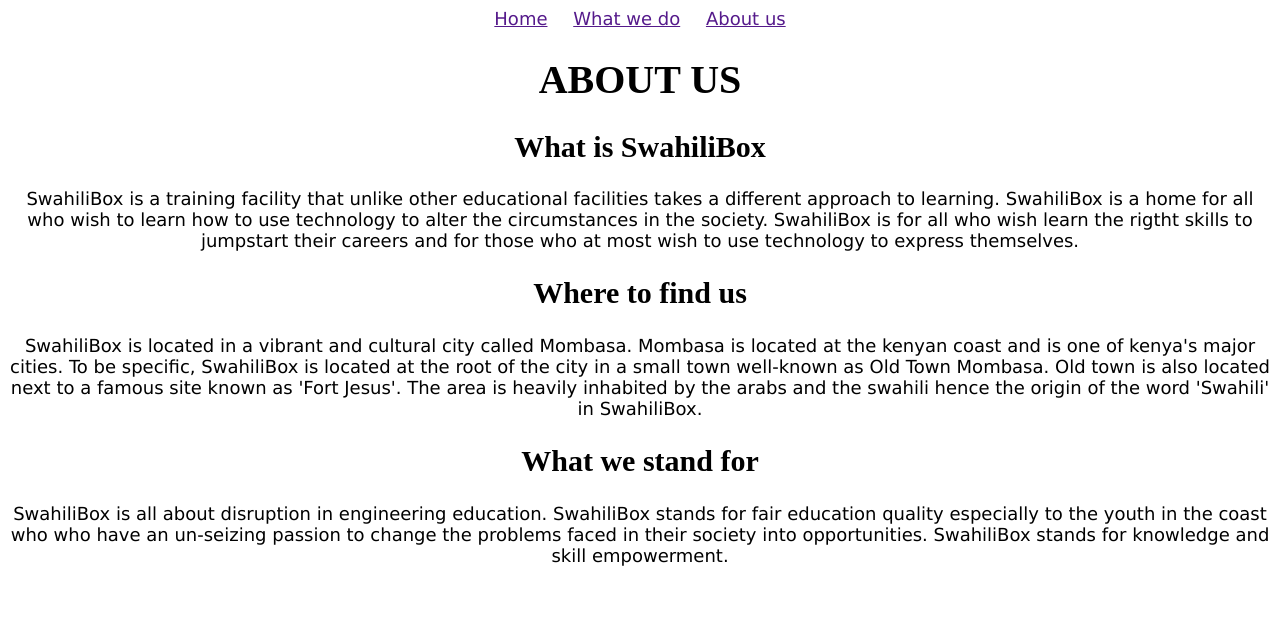
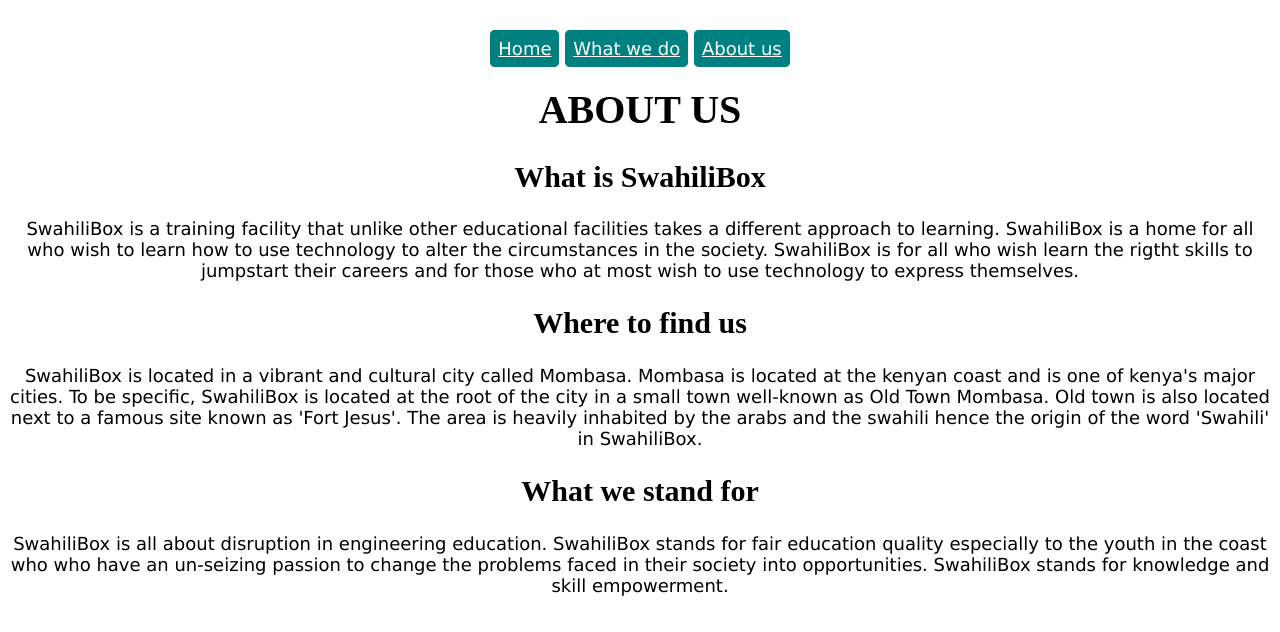
Before and after one commit to peettaro/Html-and-Css, a plain HTML site: page swahili_about.html in a window 1280 px wide. Drawn offline with Linux system fonts and the light colour scheme; files that its build step writes are made by us from their sources; files whose address does not match are found by name.

Commit message:
new navigation style

```diff
--- a/swahili_about.css
+++ b/swahili_about.css
@@ -18,5 +18,18 @@
 }
 
 .nav a {
-  padding: 10px;
+  padding: 6px;
+  border: 2px solid teal;
+  border-radius: 5px;
+  color: white;
+  background: teal;
 }
+
+.nav a:hover {
+  color: teal;
+  background: white;
+}
+
+.nav {
+  padding-top: 30px;
+}
```
